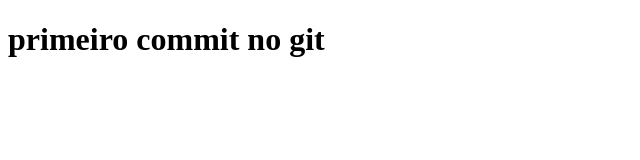
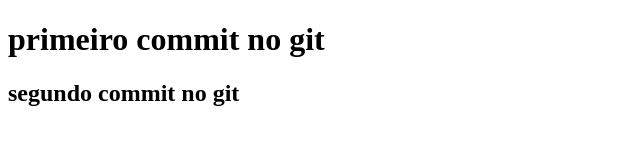
Before and after one commit to joaoputini/AulaEngSoft, a plain HTML site: page index.html in a window 1280 px wide. Shown: the whole page, without its empty margins (0-640 px from the left). Drawn offline with Linux system fonts and the light colour scheme.

Commit message:
segundo commit

```diff
--- a/index.html
+++ b/index.html
@@ -7,6 +7,7 @@
 </head>
 <body>
     <h1>primeiro commit no git</h1>
+    <h2>segundo commit no git</h2>
 
 </body>
 </html>
```
